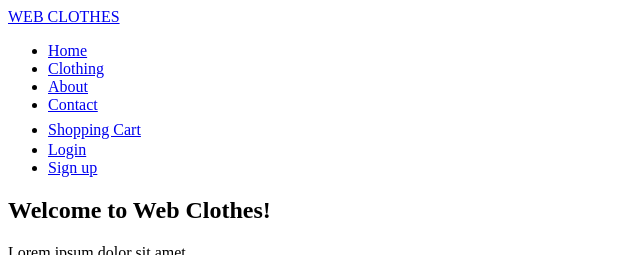
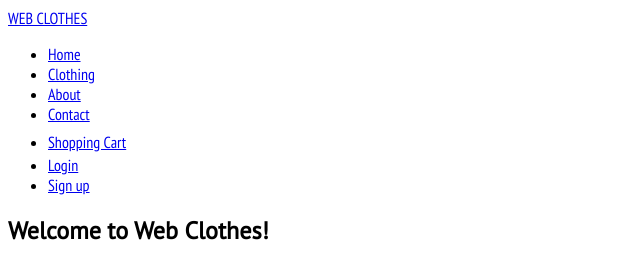
Before and after one commit to Williamovero/WebClothes, a Python web app: template polls/templates/polls/index.html in a window 1280 px wide. Shown: the top 255 px of the page, without its empty margins (0-640 px from the left). Run offline with Jinja, Linux system fonts and the light colour scheme; the template is opened without the code that fills it, so the values that code supplies are empty.

Commit message:
Added styles to css

```diff
--- a/polls/static/polls/main.css
+++ b/polls/static/polls/main.css
@@ -0,0 +1,7 @@
+body,html{
+    font-family: 'PT Sans Narrow', sans-serif;
+}
+
+h1,h2,h3,h4,h5,h6{
+    font-family: 'PT Sans', sans-serif;
+}
--- a/polls/templates/polls/index.html
+++ b/polls/templates/polls/index.html
@@ -6,6 +6,7 @@
     <title>Web Clothes</title>
     <meta name="viewport" content="width=device-width, initial-scale=1">
     <link rel="stylesheet" type="text/css" media="screen" href="polls\static\polls\main.css" />
+    <link href="https://fonts.googleapis.com/css?family=PT+Sans|PT+Sans+Narrow" rel="stylesheet">
     <script src="main.js"></script>
 </head>
 <!-- Beginning of body -->
```
